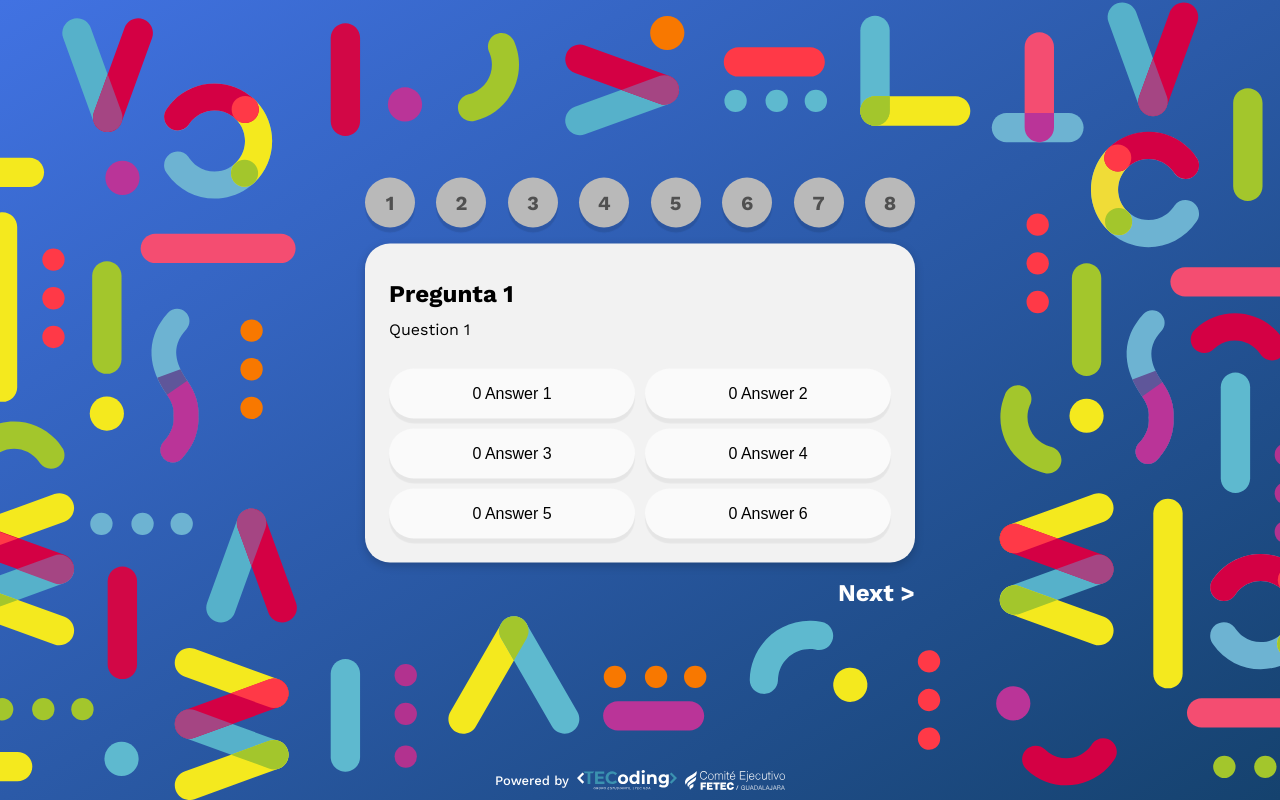
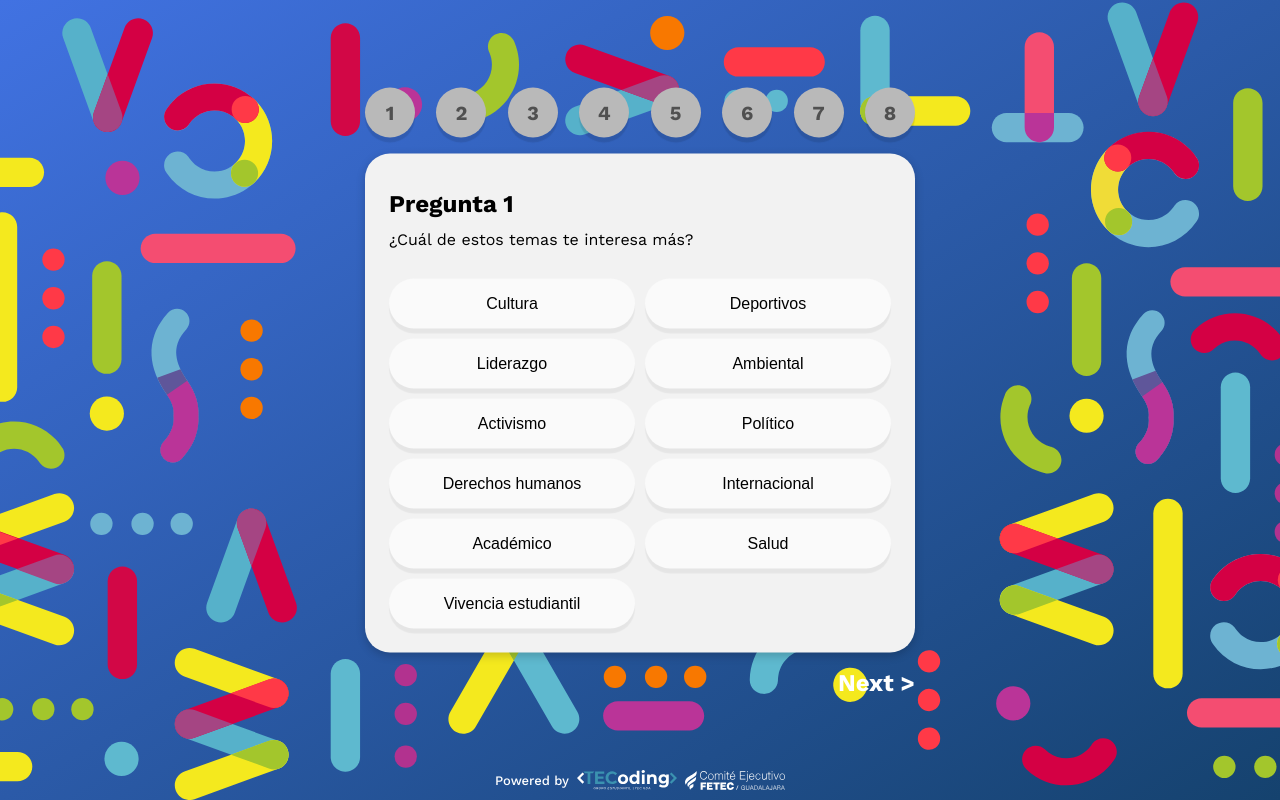
Before and after one commit to TECoding/hitec-2021, a React (Create React App) app in the folder frontend/: page /preguntas in a window 1280 px wide. Built offline with nearby package versions, Linux system fonts and the light colour scheme.

Commit message:
Added values for each question in QuestionCard.jsx component
Signed-off-by: SweetSofiMC <sweetsofimc@gmail.com>

```diff
--- a/frontend/src/components/QuestionCard/QuestionCard.jsx
+++ b/frontend/src/components/QuestionCard/QuestionCard.jsx
@@ -6,183 +6,252 @@ import './QuestionCard.scss'
 const QUESTIONS = [
     {
         id: 0,
-        text: "Question 1",
+        text: "¿Cuál de estos temas te interesa más?",
         options: [
             {
-                text: "Answer 1"
-
+                text: "Cultura"
             },
             {
-                text: "Answer 2"
+                text: "Deportivos"
             },
             {
-                text: "Answer 3"
+                text: "Liderazgo"
             },
             {
-                text: "Answer 4"
+                text: "Ambiental"
             },
             {
-                text: "Answer 5"
+                text: "Activismo"
             },
             {
-                text: "Answer 6"
+                text: "Político"
+            },
+            {
+                text: "Derechos humanos"
+            },
+            {
+                text: "Internacional"
+            },
+            {
+                text: "Académico"
+            },
+            {
+                text: "Salud"
+            },
+            {
+                text: "Vivencia estudiantil"
             },
 
         ],
         answerIndex: null,
     }, {
         id: 1,
-        text: "Question 2",
+        text: "¿Qué sueles hacer en tu tiempo libre?",
         options: [
             {
-                text: "Answer 1"
+                text: "Actividad física"
             },
             {
-                text: "Answer 2"
+                text: "Gaming"
             },
             {
-                text: "Answer 3"
+                text: "Activismo"
             },
             {
-                text: "Answer 4"
+                text: "Cantar y bailar"
             },
             {
-                text: "Answer 5"
+                text: "Construir"
             },
             {
-                text: "Answer 6"
+                text: "Enseñar"
             },
-
+            {
+                text: "Socializar"
+            },
+            {
+                text: "Aprender"
+            },
         ],
         answerIndex: null
     }, {
         id: 2,
-        text: "Question 3",
+        text: "¿Qué áreas de estudio te interesan más?",
         options: [
             {
-                text: "Answer 1"
+                text: "Ingeniería"
             },
             {
-                text: "Answer 2"
+                text: "Salud"
             },
             {
-                text: "Answer 3"
+                text: "Relaciones públicas"
             },
             {
-                text: "Answer 4"
+                text: "Negocios"
             },
             {
-                text: "Answer 5"
+                text: "Política"
             },
             {
-                text: "Answer 6"
+                text: "Diseño"
             },
 
         ],
         answerIndex: null,
     }, {
         id: 3,
-        text: "Question 4",
+        text: "¿Con qué cualidad te identificas más?",
         options: [
             {
-                text: "Answer 1"
+                text: "Innovador"
             },
             {
-                text: "Answer 2"
+                text: "Creativo"
             },
             {
-                text: "Answer 3"
+                text: "Activo"
             },
             {
-                text: "Answer 4"
+                text: "Ecoconsciente"
             },
             {
-                text: "Answer 5"
+                text: "Participativo"
             },
             {
-                text: "Answer 6"
+                text: "Multicultural"
             },
-
+            {
+                text: "Humanista"
+            },
+            {
+                text: "Estudioso"
+            },
+            {
+                text: "Saludable"
+            },
+            {
+                text: "Extrovertido"
+            },
         ],
         answerIndex: null,
     }, {
         id: 4,
-        text: "Question 5",
-        options: null,
+        text: "¿Con cuál de las siguientes personas te gustaría cenar?",
+        options: [
+            {
+                text: "Michael Jackson"
+            },
+            {
+                text: "Cristiano Ronaldo"
+            },
+            {
+                text: "Gandhi"
+            },
+            {
+                text: "Greta Thunberg"
+            },
+            {
+                text: "Bill Gates"
+            },
+            {
+                text: "Lili Elbe"
+            },
+            {
+                text: "Albert Einstein"
+            },
+            {
+                text: "Dr. House"
+            },
+            {
+                text: "Alan por el mundo"
+            },
+            {
+                text: "Teus (Mascota del Tec)"
+            },
+            {
+                text: "Barack Obama"
+            },
+        ],
         answerIndex: null,
     },{
         id: 5,
-        text: "Question 6",
+        text: "¿Con qué personaje de Disney te identificas más?",
         options: [
             {
-                text: "Answer 1"
+                text: "Mickey Mouse"
             },
             {
-                text: "Answer 2"
+                text: "Mérida (Valiente)"
             },
             {
-                text: "Answer 3"
+                text: "Rayo McQueen"
             },
             {
-                text: "Answer 4"
+                text: "Genio de Aladdín"
             },
             {
-                text: "Answer 5"
+                text: "Wall-E"
             },
             {
-                text: "Answer 6"
+                text: "Moana"
             },
-
+            {
+                text: "Ralph el demoledor"
+            },
+            {
+                text: "Ratatouille"
+            },
+            {
+                text: "Hércules"
+            },
+            {
+                text: "Timón y Pumba"
+            }
         ],
         answerIndex: null,
     },{
         id: 6,
-        text: "Question 7",
-        options: [
-            {
-                text: "Answer 1"
-            },
-            {
-                text: "Answer 2"
-            },
-            {
-                text: "Answer 3"
-            },
-            {
-                text: "Answer 4"
-            },
-            {
-                text: "Answer 5"
-            },
-            {
-                text: "Answer 6"
-            },
-
-        ],
+        text: "¿Que clase de eventos te gustaría vivir?",
+        options: null,
         answerIndex: null,
     },{
         id: 7,
-        text: "Question 8",
+        text: "¿Cuál serie o película te gustaría ver?",
         options: [
             {
-                text: "Answer 1"
+                text: "Grey's Anatomy"
             },
             {
-                text: "Answer 2"
+                text: "Shark Tank"
             },
             {
-                text: "Answer 3"
+                text: "Glee"
             },
             {
-                text: "Answer 4"
+                text: "RuPaul"
             },
             {
-                text: "Answer 5"
+                text: "House of Cards"
             },
             {
-                text: "Answer 6"
+                text: "Down to Earth"
             },
-
+            {
+                text: "En pocas palabras"
+            },
+            {
+                text: "Élite"
+            },
+            {
+                text: "Club de cuervos"
+            },
+            {
+                text: "Rotten"
+            },
+            {
+                text: "Todo el mundo a la mesa"
+            },
         ],
         answerIndex: null,
     }
@@ -234,7 +303,7 @@ function QuestionCard() {
         return (
             <button className={(currentAnswer === i || currentQuestion.answerIndex === i) ? "active" : ""}
                     key={"option_" + i} value={i} onClick={handleOptionClick}>
-                {currentQuestion.id + " " + option.text}
+                {option.text}
             </button>
         )
     }) : null
```
Also changed, not shown: 1 other file (tests, documents, lock files or other folders).
